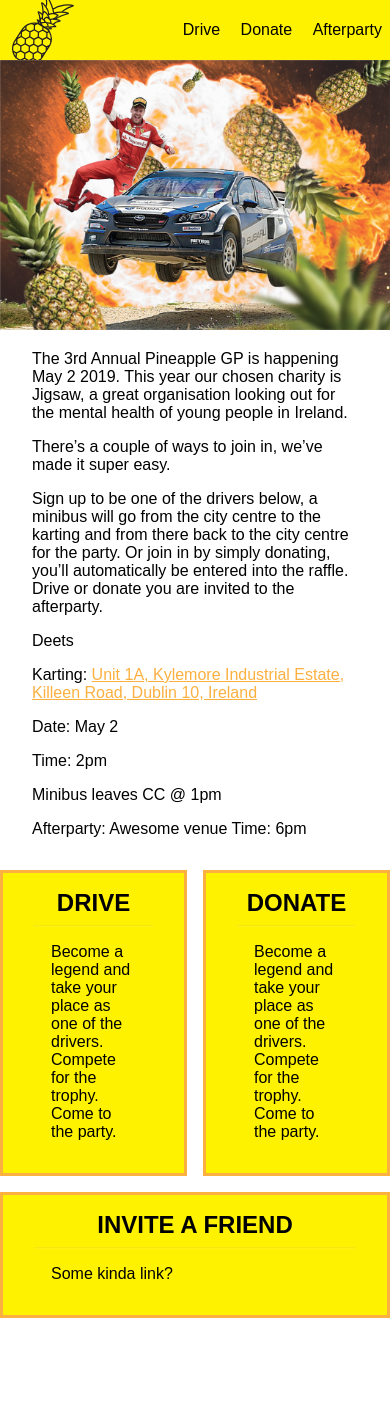
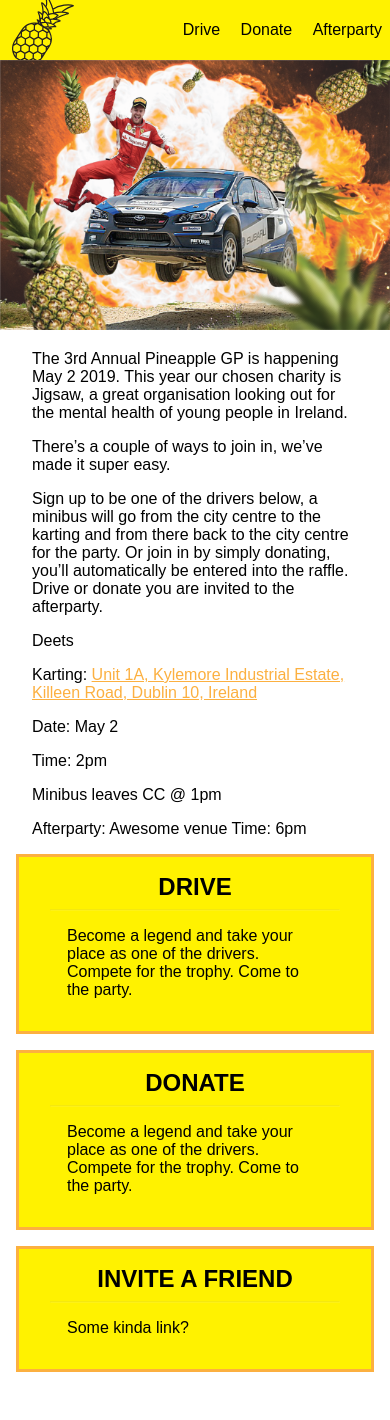
Before and after one commit to davidfitzgibbon/pineappleGP19, a Jekyll site: the page built from index.html, in a window 390 px wide. Built offline with Jekyll 4.4.1, drawn with Linux system fonts in a browser that asks for light colours; before the commit the page ends 1366 px from its top, so only the background shows below that.

Commit message:
responsive

```diff
--- a/_sass/style.scss
+++ b/_sass/style.scss
@@ -69,17 +69,21 @@
 }
 .grid {
     width: 100%;
-    display: grid;
-    grid-template-columns: 1fr 1fr;
-    grid-column-gap: 1em;
-    margin-bottom: 1em;
-    margin-top: 2em;
+}
+@media only screen and (min-width: 400px) {
+    .grid {
+        display: grid;
+        grid-template-columns: 1fr 1fr;
+        grid-column-gap: 1em;
+        margin-top: 2em;
+    }
 }
 .box {
     border: 3px solid $orange;
     background: $yellow;
     display: block;
     padding: 1em;
+    margin: 0 1em 1em;
     h2 {
         text-align: center;
         font-weight: 900;
@@ -92,3 +96,9 @@
         opacity: .1;
     }
 }
+@media only screen and (min-width: 400px) {
+
+    .box {
+        margin: 0 0 1em;
+    }
+}
```
